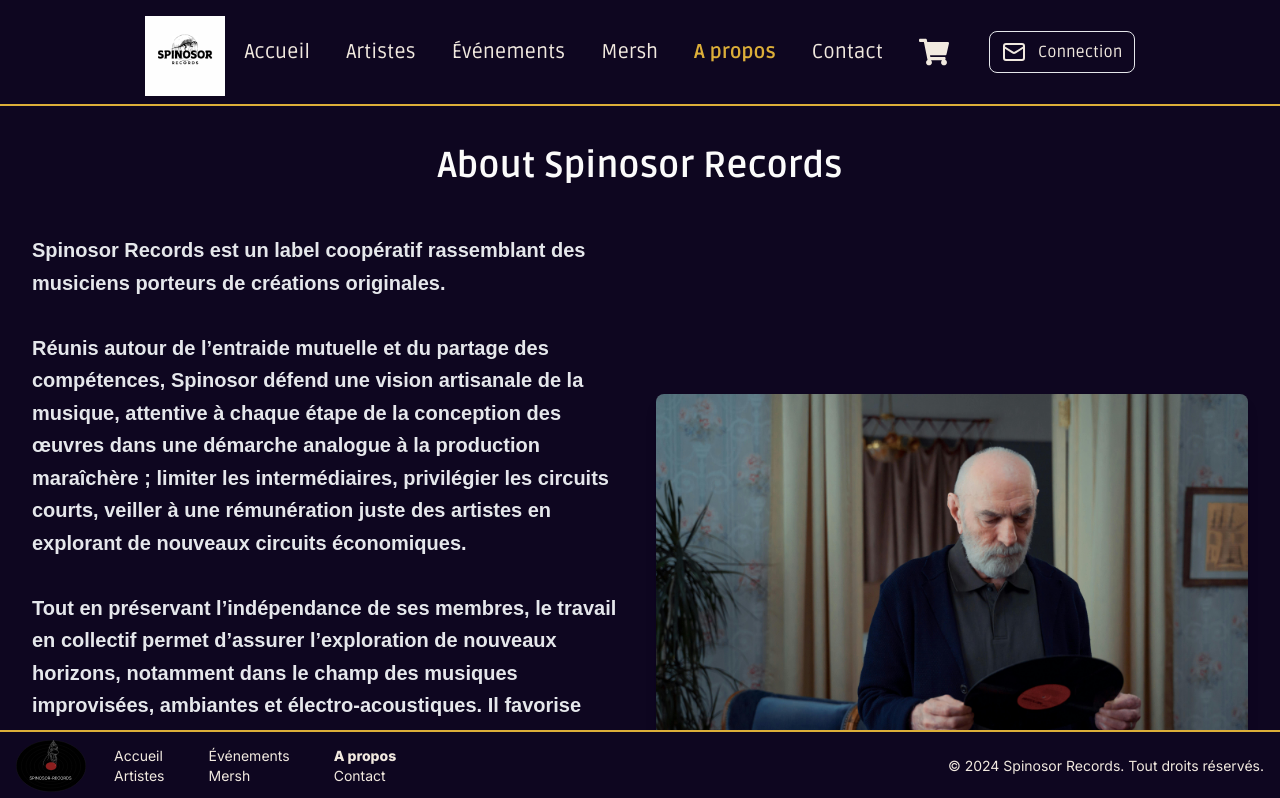
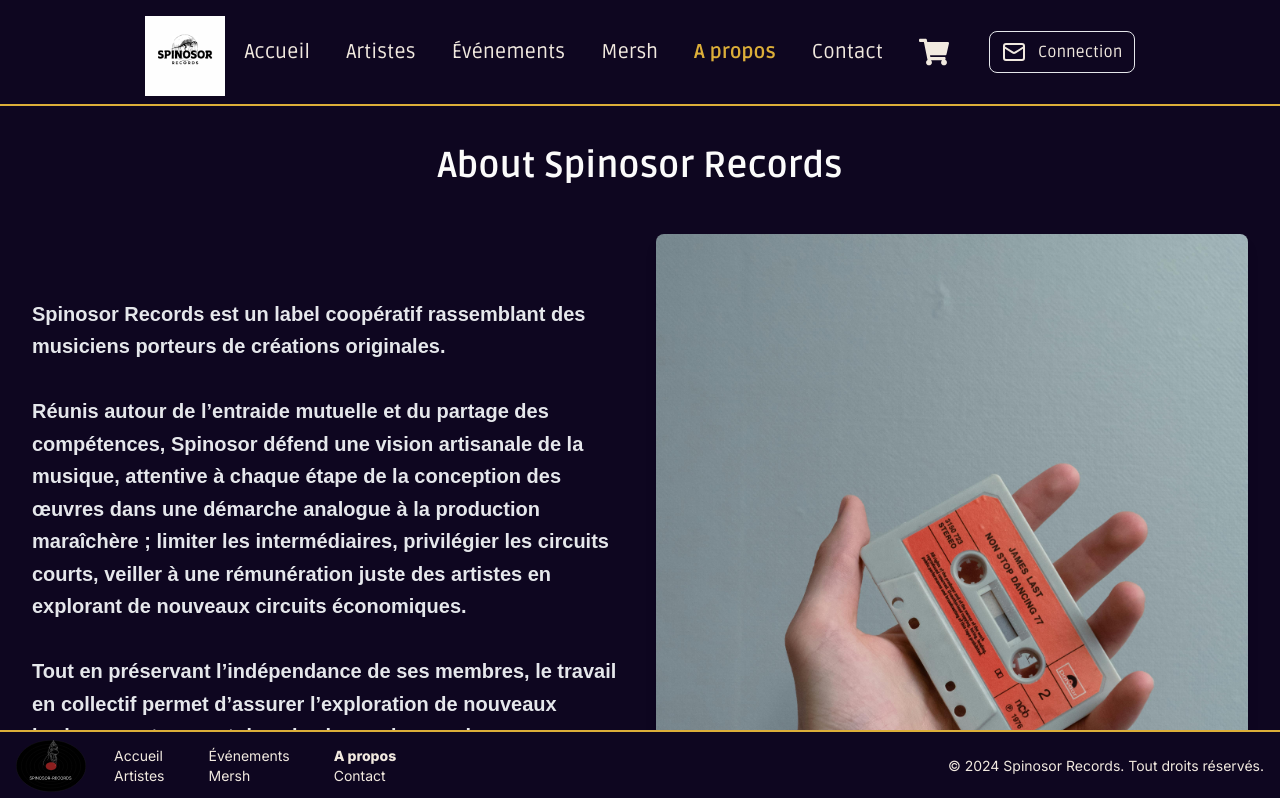
Before and after one commit to Funkysys/spinosor, a Next.js app: page /home/about in a window 1280 px wide. Shown: the top 798 px of the page. Built offline with nearby package versions, Linux system fonts and the light colour scheme; no server answers; a web font is replaced by a local one; what tailwindcss-animated would draw is missing.

Commit message:
upgrade artiste page

```diff
--- a/app/home/about/page.tsx
+++ b/app/home/about/page.tsx
@@ -6,7 +6,7 @@ import React from "react";
 const AboutPage: React.FC = () => {
   const description = [,];
 
-  const images = ["/assets/images/label_1.jpg"];
+  const images = ["/assets/images/label_2.jpg"];
 
   return (
     <div className="container min:h-[100vh] mx-auto py-10 px-4 animate-fade-right animate-once animate-duration-[1000ms] animate-ease-in-out ">
```
